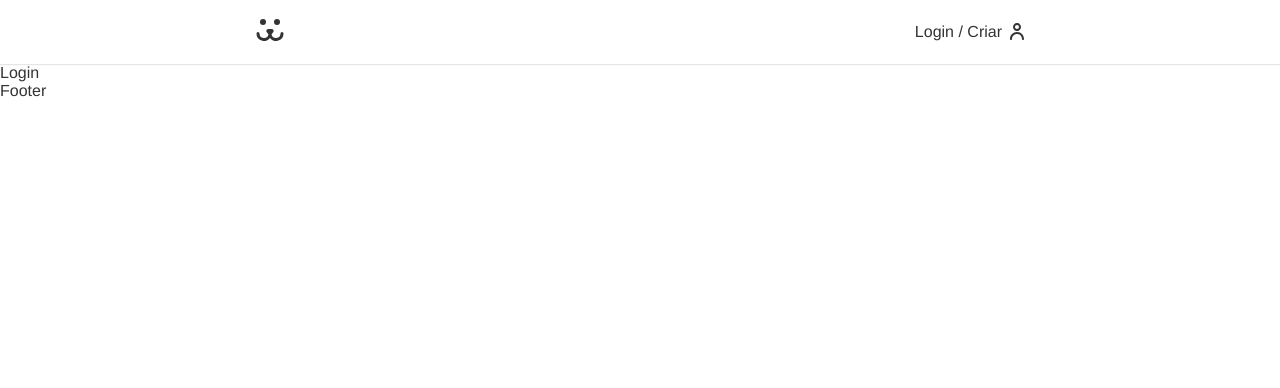
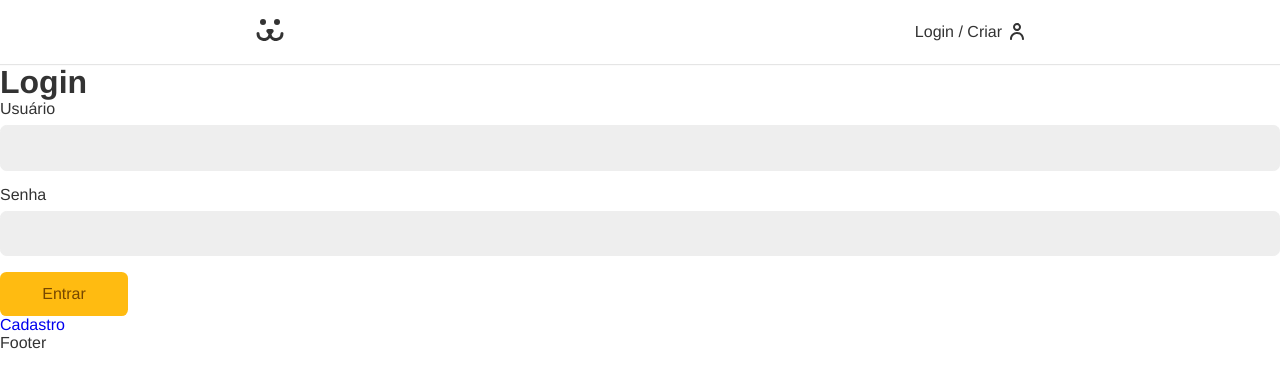
Before and after one commit to Murillonb/react-projeto, a React (Vite) app: page /login in a window 1280 px wide. Shown: the top 388 px of the page. Built offline with nearby package versions, Linux system fonts and the light colour scheme.

Commit message:
added login with validation

```diff
--- a/src/App.jsx
+++ b/src/App.jsx
@@ -13,7 +13,7 @@ const App = () => {
         <Header />
         <Routes>
           <Route path="/" element={<Home />} />
-          <Route path="/login" element={<Login />} />
+          <Route path="/login/*" element={<Login />} />
         </Routes>
         <Footer />
       </BrowserRouter>
--- /dev/null
+++ b/src/Components/Forms/Button.jsx
@@ -0,0 +1,12 @@
+import React from 'react';
+import styles from './Button.module.css';
+
+const Button = ({ children, ...props }) => {
+  return (
+    <button {...props} className={styles.button}>
+      {children}
+    </button>
+  );
+};
+
+export default Button;
--- /dev/null
+++ b/src/Components/Forms/Button.module.css
@@ -0,0 +1,24 @@
+.button {
+  font-size: 1rem;
+  font-family: var(--type-first);
+  cursor: pointer;
+  border: none;
+  border-radius: .4rem;
+  background: #fb1;
+  color: #764701;
+  min-width: 8rem;
+  padding: .8rem 1.2rem;
+  box-sizing: border-box;
+  transition: .1s;
+}
+
+.button:hover,
+.button:focus {
+outline:none;
+box-shadow: 0 0 0 3px #fea, 0 0 0 4px #fb1;
+}
+
+.button:disabled {
+  opacity: .5;
+  cursor: wait;
+}
--- /dev/null
+++ b/src/Components/Forms/Input.jsx
@@ -0,0 +1,33 @@
+import React from 'react';
+import styles from './Input.module.css';
+
+const Input = ({
+  label,
+  type,
+  name,
+  value,
+  onChange,
+  validate,
+  onBlur,
+  error,
+}) => {
+  return (
+    <div className={styles.wrapper}>
+      <label htmlFor={name} className={styles.label}>
+        {label}
+      </label>
+      <input
+        id={name}
+        name={name}
+        type={type}
+        className={styles.input}
+        value={value}
+        onChange={onChange}
+        onBlur={onBlur}
+      />
+      {error && <p className={styles.error}>{error}</p>}
+    </div>
+  );
+};
+
+export default Input;
--- /dev/null
+++ b/src/Components/Forms/Input.module.css
@@ -0,0 +1,35 @@
+.wrapper {
+  margin-bottom: 1rem;
+}
+
+.input {
+  border: 1px solid #eee;
+  display: block;
+  width: 100%;
+  font-size: 1rem;
+  padding: .8rem;
+  border-radius: .4rem;
+  background: #eee;
+  transition: .2s;
+}
+
+.input:hover,
+.input:focus {
+  outline: none;
+  border-color: #fb1;
+  background: white;
+  box-shadow: 0 0 0 3px #fea;
+}
+
+.label {
+  display: block;
+  font-size: 1rem;
+  line-height: 1;
+  padding-bottom: 0.5rem;
+}
+
+.error {
+  color: #f31;
+  font-size: .875rem;
+  margin-top: .25rem;
+}
--- /dev/null
+++ b/src/Components/Hooks/useForm.jsx
@@ -0,0 +1,42 @@
+import React from 'react';
+
+const types = {
+  email: {
+    regex: /^[a-zA-Z0-9._%+-]+@[a-zA-Z0-9.-]+\.[a-zA-Z]{2,}$/,
+    message: 'Preencha um email válido.',
+  },
+};
+
+const useForm = (type) => {
+  const [value, setValue] = React.useState('');
+  const [error, setError] = React.useState(null);
+
+  function validate(value) {
+    if (type === false) return true;
+    if (value.length === 0) {
+      setError('Preencha um valor.');
+      return false;
+    } else if (types[type] && !types[type].regex.test(value)) {
+      setError(types[type].message);
+    } else {
+      setError(null);
+      return true;
+    }
+  }
+
+  function onChange({ target }) {
+    if (error) validate(target.value);
+    setValue(target.value);
+  }
+
+  return {
+    value,
+    setValue,
+    onChange,
+    validate: () => validate(value),
+    onBlur: () => validate(value),
+    error,
+  };
+};
+
+export default useForm;
--- a/src/Components/Login/Login.jsx
+++ b/src/Components/Login/Login.jsx
@@ -1,7 +1,21 @@
 import React from 'react';
+import { Route, Routes } from 'react-router-dom';
+import LoginForm from './LoginForm';
+import LoginCreate from './LoginCreate';
+import LoginPasswordLost from './LoginPasswordLost';
+import LoginPasswordReset from './LoginPasswordReset';
 
 const Login = () => {
-  return <div>Login</div>;
+  return (
+    <div>
+      <Routes>
+        <Route path="/" element={<LoginForm />} />
+        <Route path="create" element={<LoginCreate />} />
+        <Route path="lost" element={<LoginPasswordLost />} />
+        <Route path="reset" element={<LoginPasswordReset />} />
+      </Routes>
+    </div>
+  );
 };
 
 export default Login;
--- /dev/null
+++ b/src/Components/Login/LoginCreate.jsx
@@ -0,0 +1,7 @@
+import React from 'react';
+
+const LoginCreate = () => {
+  return <div>LoginCreate</div>;
+};
+
+export default LoginCreate;
--- /dev/null
+++ b/src/Components/Login/LoginForm.jsx
@@ -0,0 +1,48 @@
+import React from 'react';
+import { Link } from 'react-router-dom';
+import Input from '../Forms/Input';
+import Button from '../Forms/Button';
+import useForm from '../Hooks/useForm';
+
+const LoginForm = () => {
+  const username = useForm();
+  const password = useForm();
+
+  function handleSubmit(event) {
+    event.preventDefault();
+
+    if (username.validate() && password.validate()) {
+      fetch('https://dogsapi.origamid.dev/json/jwt-auth/v1/token', {
+        method: 'POST',
+        headers: {
+          'Content-Type': 'application/json',
+        },
+        body: JSON.stringify({
+          username: username.value,
+          password: password.value,
+        }),
+      })
+        .then((response) => {
+          console.log(response);
+          return response.json();
+        })
+        .then((json) => {
+          console.log(json);
+        });
+    }
+  }
+
+  return (
+    <div>
+      <h1>Login</h1>
+      <form onSubmit={handleSubmit}>
+        <Input label="Usuário" type="text" name="username" {...username} />
+        <Input label="Senha" type="password" name="password" {...password} />
+        <Button>Entrar</Button>
+      </form>
+      <Link to="/login/create">Cadastro</Link>
+    </div>
+  );
+};
+
+export default LoginForm;
--- /dev/null
+++ b/src/Components/Login/LoginPasswordLost.jsx
@@ -0,0 +1,7 @@
+import React from 'react';
+
+const LoginPasswordLost = () => {
+  return <div>LoginPasswordLost</div>;
+};
+
+export default LoginPasswordLost;
--- /dev/null
+++ b/src/Components/Login/LoginPasswordReset.jsx
@@ -0,0 +1,7 @@
+import React from 'react';
+
+const LoginPasswordReset = () => {
+  return <div>LoginPasswordReset</div>;
+};
+
+export default LoginPasswordReset;
```
